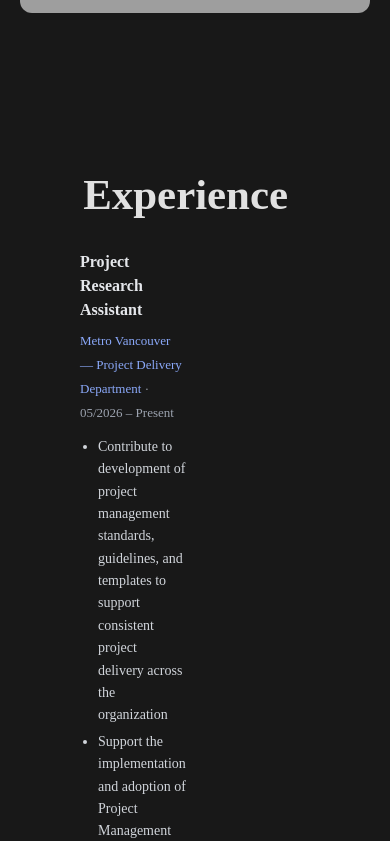
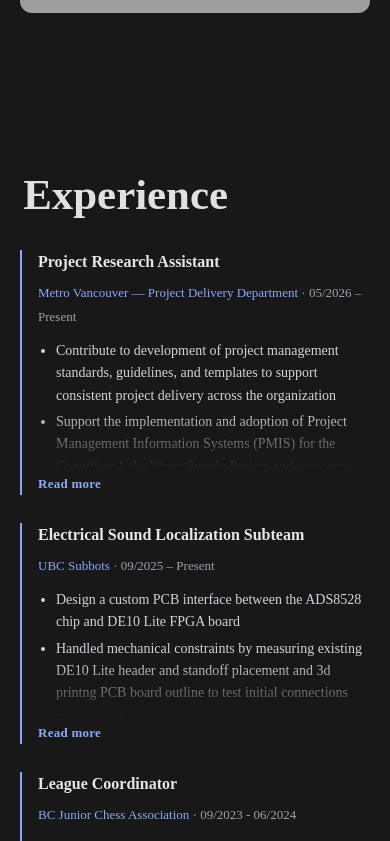
Before and after one commit to bella7898/bella7898.github.io, a React (Vite) app: page / in a window 390 px wide. Shown: the part 920-1761 px from the top of the page. Built offline with nearby package versions, Linux system fonts and the light colour scheme; grey boxes are pictures that could not be loaded.

Commit message:
Crop Experience section

```diff
--- a/src/components/Experience.jsx
+++ b/src/components/Experience.jsx
@@ -1,3 +1,19 @@
+import { useState, useEffect } from "react";
+
+function useIsMobile(breakpoint = 650) {
+  const query = `(max-width: ${breakpoint}px)`;
+  const [isMobile, setIsMobile] = useState(
+    typeof window !== "undefined" && window.matchMedia(query).matches
+  );
+  useEffect(() => {
+    const mq = window.matchMedia(query);
+    const handler = (e) => setIsMobile(e.matches);
+    mq.addEventListener("change", handler);
+    return () => mq.removeEventListener("change", handler);
+  }, [query]);
+  return isMobile;
+}
+
 const experience = [
     {
         role: "Project Research Assistant",
@@ -42,7 +58,10 @@ const skills = [
   "Standards Development", "Technical Documentation",
 ];
 
-function ExperienceCard({ role, org, period, color, points }) {
+function ExperienceCard({ role, org, period, color, points, collapsible }) {
+  const [open, setOpen] = useState(false);
+  const collapsed = collapsible && !open;
+
   return (
     <div style={{ textAlign: "left" }}>
       <div style={{ marginBottom: "6px" }}>
@@ -54,6 +73,15 @@ function ExperienceCard({ role, org, period, color, points }) {
         <span style={{ fontSize: "13px", color: color }}>{org}</span>
         <span style={{ fontSize: "13px", color: "#9ca3af" }}> · {period}</span>
       </div>
+
+      <div
+        style={{
+          position: "relative",
+          maxHeight: collapsed ? "8rem" : "1000px",
+          overflow: "hidden",
+          transition: "max-height 0.35s ease",
+        }}
+      >
         <ul style={{ margin: 0, paddingLeft: "18px" }}>
           {points.map((point, i) => (
             <li
@@ -69,6 +97,39 @@ function ExperienceCard({ role, org, period, color, points }) {
             </li>
           ))}
         </ul>
+        {collapsed && (
+          <div
+            style={{
+              position: "absolute",
+              bottom: 0,
+              left: 0,
+              right: 0,
+              height: "3.5rem",
+              background: "linear-gradient(to bottom, transparent, #181818)",
+              pointerEvents: "none",
+            }}
+          />
+        )}
+      </div>
+
+      {collapsible && (
+        <button
+          onClick={() => setOpen(!open)}
+          style={{
+            background: "none",
+            color: color,
+            border: "none",
+            padding: 0,
+            margin: "8px 0 0",
+            fontSize: "13px",
+            fontWeight: 600,
+            boxShadow: "none",
+            transform: "none",
+          }}
+        >
+          {open ? "Show less" : "Read more"}
+        </button>
+      )}
     </div>
   );
 }
@@ -92,14 +153,36 @@ function SkillPill({ name }) {
     </span>
   );
 }
+export default function Experience() {
+  const isMobile = useIsMobile();
 
-export default function Experience() {
   return (
-    <div id="experience" className="sections" style={{ padding: "40px 5rem" }}>
+    <div
+      id="experience"
+      className="sections"
+      style={{ padding: isMobile ? "40px 1.25rem" : "40px 5rem" }}
+    >
       <h1 style={{ marginBottom: "32px" }}>Experience</h1>
 
-      <div style={{ display: "flex", flexDirection: "column", gap: "48px" }}>
+      <div
+        style={{
+          display: "flex",
+          flexDirection: "column",
+          gap: isMobile ? "28px" : "48px",
+        }}
+      >
         {experience.map((item, i) => {
+          if (isMobile) {
+            return (
+              <div
+                key={item.role}
+                style={{ borderLeft: `2px solid ${item.color}`, paddingLeft: "16px" }}
+              >
+                <ExperienceCard {...item} collapsible />
+              </div>
+            );
+          }
+
           const align = i % 2 === 0 ? "left" : "right";
           return (
             <div
@@ -119,7 +202,6 @@ export default function Experience() {
                 <div />
               )}
 
-              {/* center track: dot with short visible stubs above/below, no line crossing the gap between entries */}
               <div
                 style={{
                   display: "flex",
@@ -168,7 +250,6 @@ export default function Experience() {
         })}
       </div>
 
-      {/* skills ribbon, now living under the experience timeline */}
       <div
         style={{
           marginTop: "56px",
@@ -186,7 +267,6 @@ export default function Experience() {
             animation: "skills-ribbon 40s linear infinite",
           }}
         >
-          {/* render the list twice back-to-back for a seamless loop */}
           {[...skills, ...skills].map((name, i) => (
             <SkillPill key={i} name={name} />
           ))}
```
Lines whose indentation alone changed are shown as unchanged.
